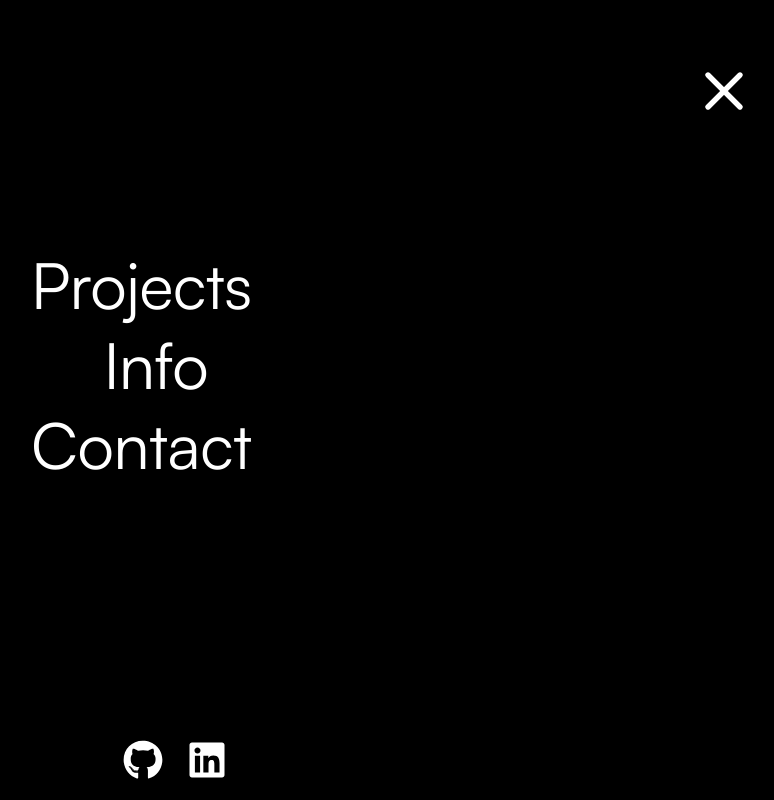
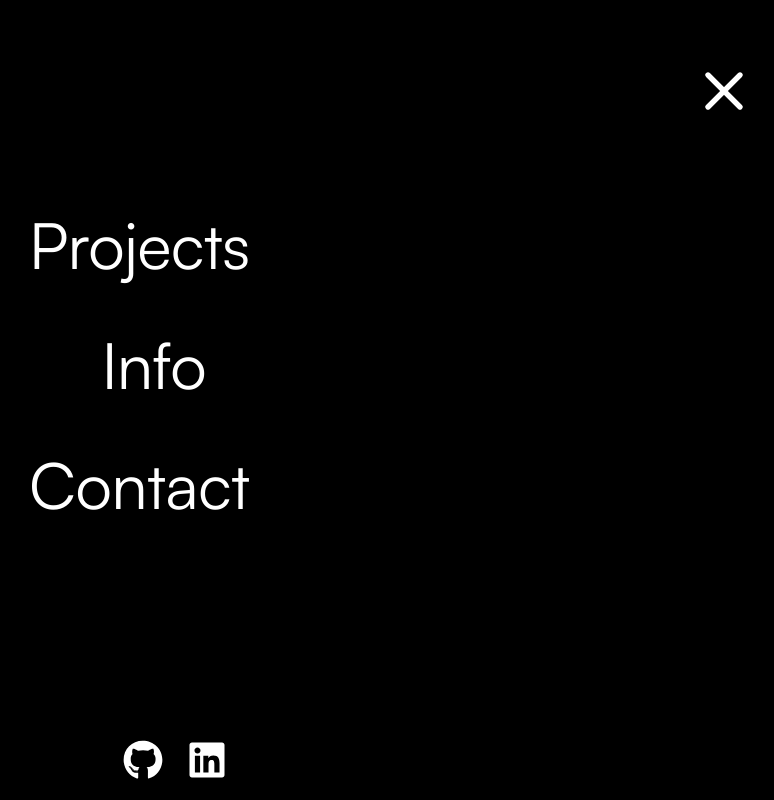
Before and after one commit to Benson-Craven/code-by-benson, a Next.js app: page / in a window 1280 px wide. Both pictures are taken after a click on the element "Open Menu". Shown: the top 800 px of the page, without its empty margins (465-1239 px from the left). Built offline with nearby package versions, Linux system fonts and the light colour scheme.

Commit message:
Altered some images and scripting

```diff
--- a/app/components/Navbar/Link.tsx
+++ b/app/components/Navbar/Link.tsx
@@ -29,7 +29,7 @@ const MenuLink: React.FC<LinkProps> = ({ data, index, closeMenu }) => {
                 ref={scope}
                 className="group mb-8 flex w-full max-w-[300px] origin-top cursor-pointer items-center justify-center sm:w-[90%] md:w-[75%]"
             >
-                <h1 className="relative px-6 py-3 text-[6vw] text-white transition-all duration-300 group-hover:rounded-full group-hover:bg-[#D3FD50] group-hover:text-black sm:text-[5.5vw] md:text-[5vw]">
+                <h1 className="relative px-6 py-3 text-[6vw] text-white transition-all duration-300 group-hover:rounded-full group-hover:bg-[#D3FD50] group-hover:text-black sm:text-[5.5vw] md:p-8 md:text-[5vw]">
                     {title}
                 </h1>
             </motion.div>
--- a/app/components/Navbar/Menu.tsx
+++ b/app/components/Navbar/Menu.tsx
@@ -117,7 +117,7 @@ const Menu: React.FC<Props> = ({ closeMenu }) => {
                 variants={opacity}
                 {...mountAnim}
                 custom={0.75}
-                className="z-20 flex cursor-pointer justify-center gap-4 p-5 text-[3vw] text-white md:gap-6"
+                className="z-20 flex cursor-pointer items-center justify-center gap-4 p-5 text-[3vw] text-white md:gap-6"
             >
                 <FaGithub className="h-10 w-10 duration-300 hover:text-[#D3FD50]" />
                 <FaLinkedin className="h-10 w-10 duration-300 hover:text-[#D3FD50]" />
--- a/app/components/Projects.tsx
+++ b/app/components/Projects.tsx
@@ -46,7 +46,7 @@ const ProjectSection: React.FC = () => {
             {/* Section Header */}
             <motion.div
                 style={{ opacity }}
-                className="sticky top-[130px] pl-5 mix-blend-difference md:pl-10"
+                className="sticky top-[130px] pl-5 mix-blend-difference md:top-16 md:pl-10"
             >
                 <h2 className="text-6xl tracking-tight md:text-7xl">
                     Projects
```
